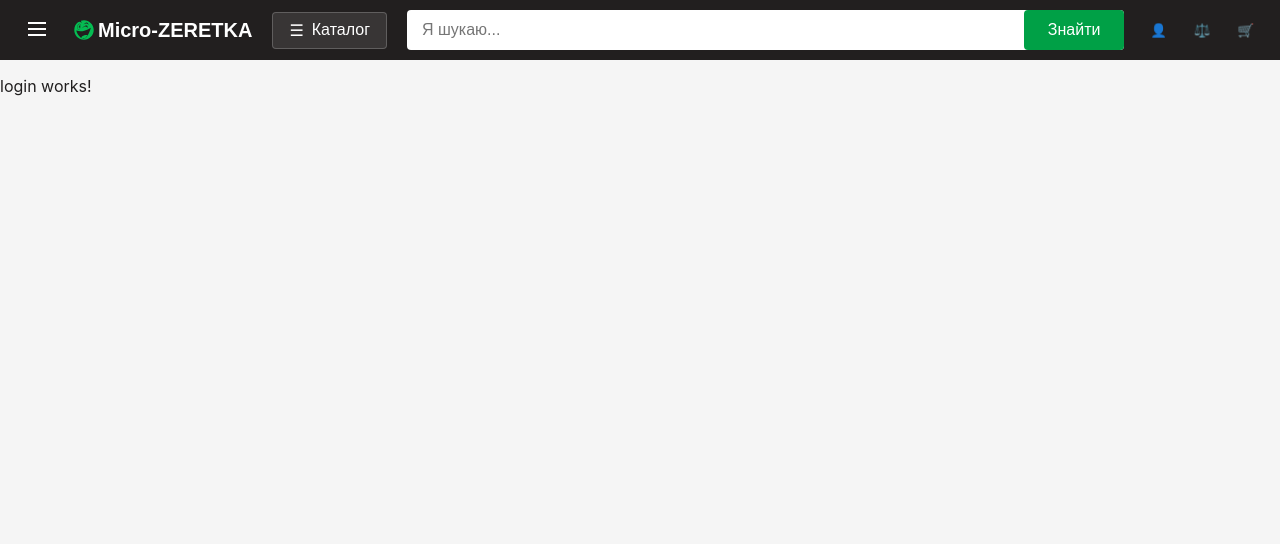
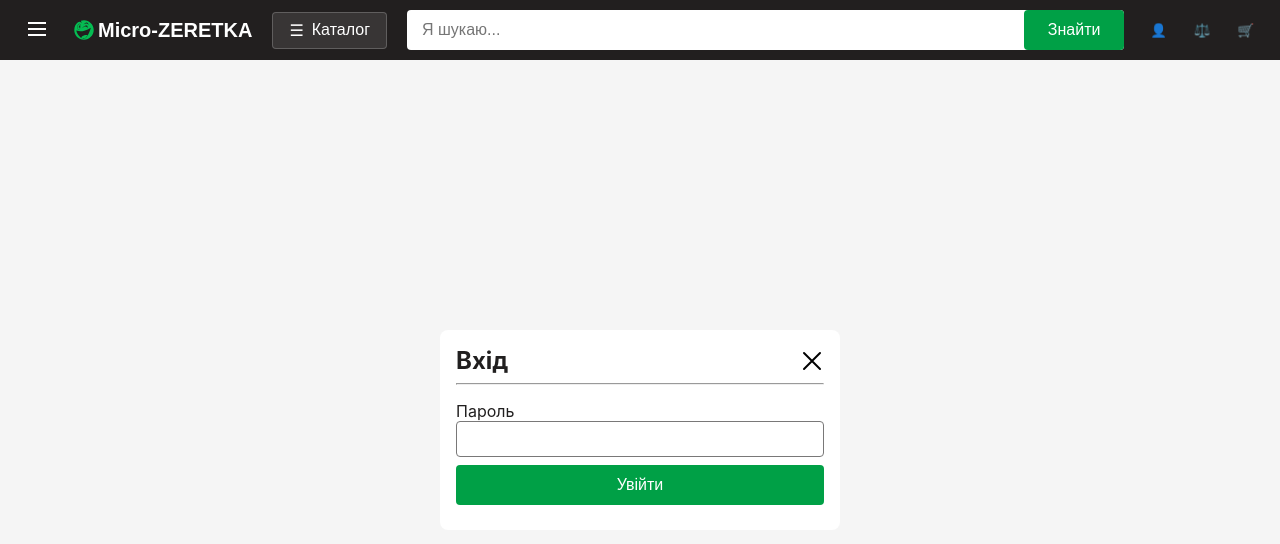
Before and after one commit to syd-84/Micro-Zeretka, an Angular app: page /login in a window 1280 px wide. Shown: the top 544 px of the page. Built offline with nearby package versions, Linux system fonts and the light colour scheme.

Commit message:
modified login-component

```diff
--- a/src/app/app.routes.ts
+++ b/src/app/app.routes.ts
@@ -25,6 +25,10 @@ export const routes: Routes = [
     component: Login,
   },
   {
+    path: "admin",
+    component: Admin,
+  },
+  {
     path: "page-404",
     component: Page404
   },
--- a/src/app/login/login.css
+++ b/src/app/login/login.css
@@ -0,0 +1,47 @@
+:host {
+  display: block;
+  width: 100%;
+  height: calc(100% - 60px);
+  padding: 8px;
+  box-sizing: content-box;
+}
+
+.wrapper {
+  width: 400px;
+  height: 200px;
+  position: absolute;
+  top: calc(50% - 70px);
+  left: calc(50% - 200px);
+  background-color: var(--bg-card);
+  padding: 16px;
+  box-sizing: border-box;
+  border-radius: 8px;
+}
+
+.head {
+  display: flex;
+  justify-content: space-between;
+  align-items: center;
+}
+
+h3 {
+  font-size: 24px;
+  margin: 0;
+}
+
+p {
+  margin-bottom: 0;
+  font-size: 16px;
+}
+
+input {
+  width: 100%;
+  height: 36px;
+  padding: 16px;
+  border-radius: 4px;
+  border: 1px solid var(--text-secondary);
+  box-sizing: border-box;
+  margin-bottom: 8px;
+  outline: none;
+
+}
--- a/src/app/login/login.html
+++ b/src/app/login/login.html
@@ -1 +1,16 @@
-<p>login works!</p>
+<div class="wrapper">
+  <div class="head">
+    <h3>Вхід</h3>
+    <svg width="24" height="24" viewBox="0 0 24 24" fill="none" xmlns="http://www.w3.org/2000/svg">
+      <path d="M20 4L4 20M20 20L4 4" stroke="black" stroke-width="2" stroke-linecap="round" />
+    </svg>
+  </div>
+
+  <hr>
+
+  <div>
+    <p>Пароль</p>
+    <input type="password" [formControl]="passwordControl">
+    <app-button (click)="enter()"> Увійти </app-button>
+  </div>
+</div>
--- a/src/app/login/login.ts
+++ b/src/app/login/login.ts
@@ -1,9 +1,22 @@
-import { Component } from '@angular/core';
+import { Component, inject } from '@angular/core';
+import { Button } from "../button/button";
+import { FormControl, ReactiveFormsModule, Validators } from '@angular/forms';
+import { Router } from '@angular/router';
 
 @Component({
   selector: 'app-login',
-  imports: [],
+  imports: [Button, ReactiveFormsModule],
   templateUrl: './login.html',
   styleUrl: './login.css',
 })
-export class Login {}
+export class Login {
+  passwordControl = new FormControl('', [Validators.required]);
+  router = inject(Router)
+
+  enter() {
+    if (this.passwordControl.value === 'admin') {
+      this.router.navigate(['admin']);
+    }
+    this.passwordControl.reset();
+  }
+}
```
